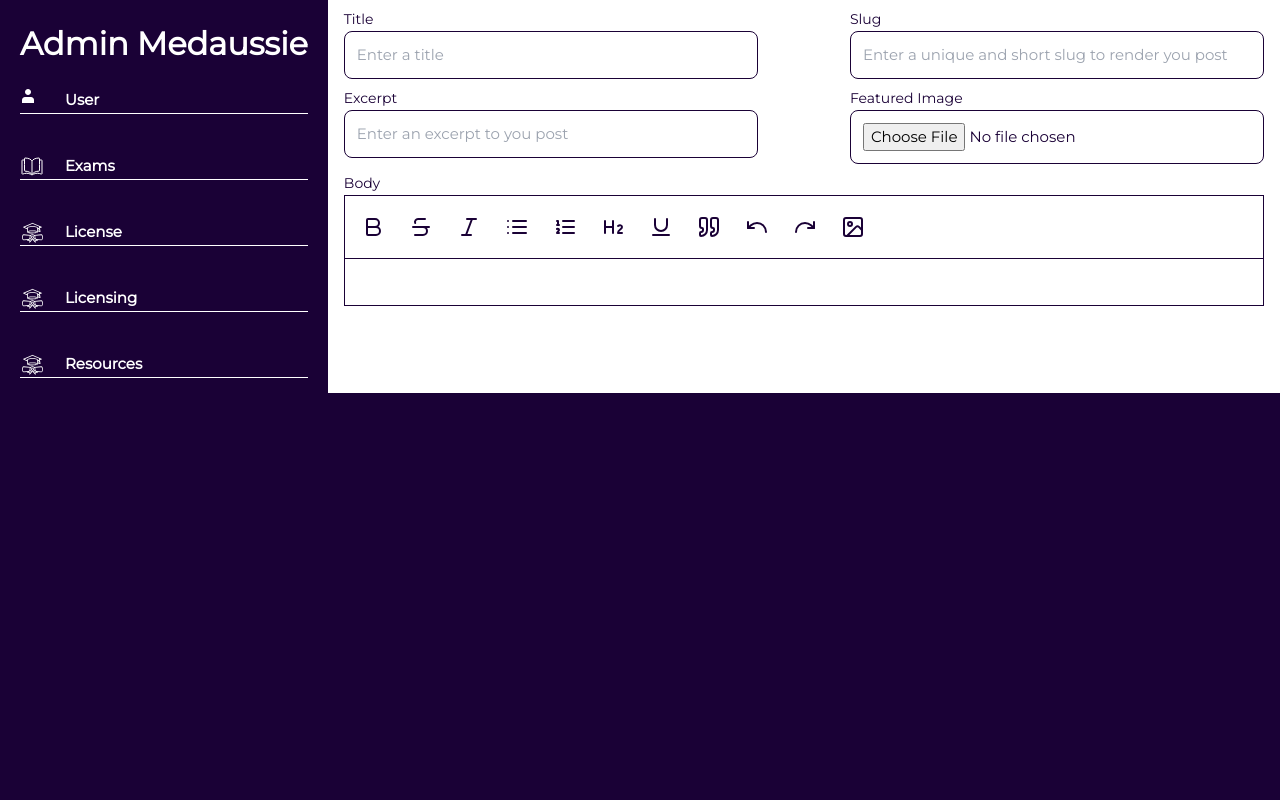
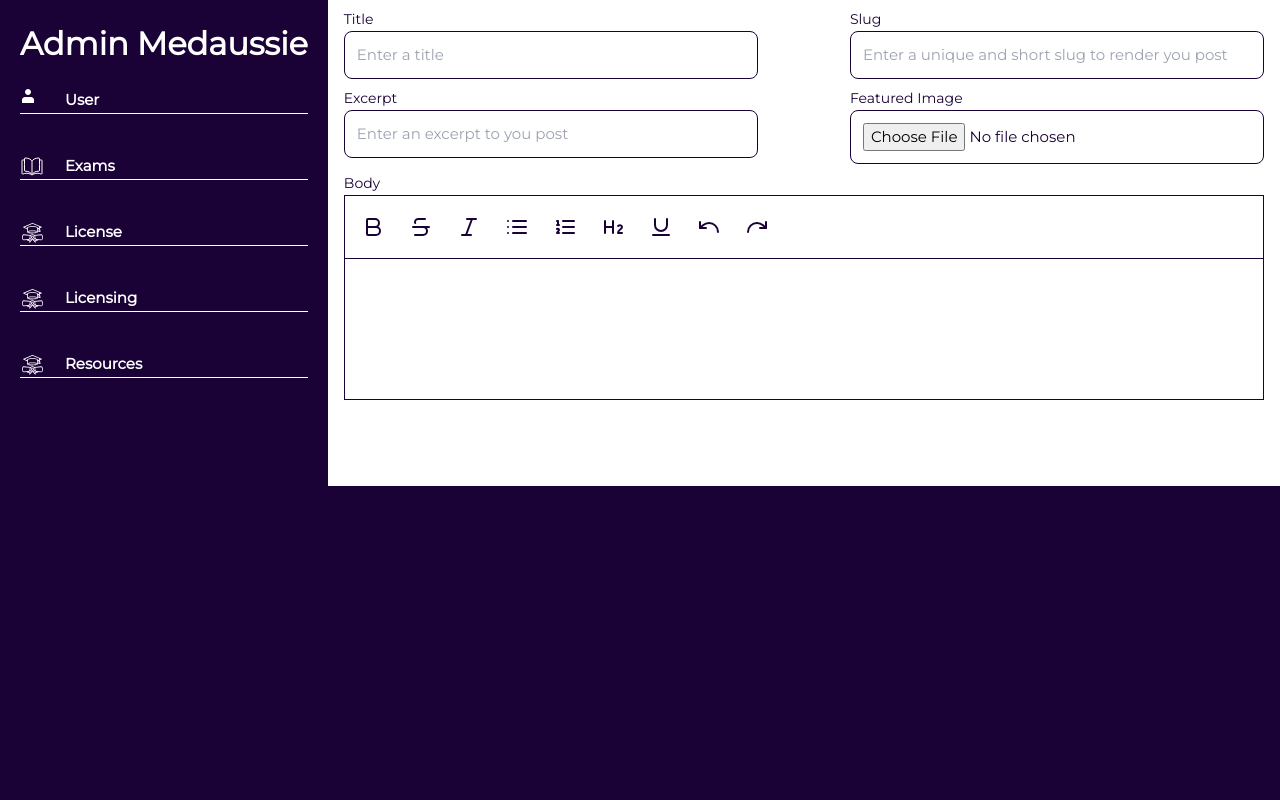
Before and after one commit to Eradz/Medaussie, a Next.js app: page /admin/exams in a window 1280 px wide. Shown: the top 800 px of the page. Built offline with nearby package versions, Linux system fonts and the light colour scheme.

Commit message:
Added headers and lists

```diff
--- a/package.json
+++ b/package.json
@@ -25,6 +25,7 @@
     "react-dom": "19.0.0-rc-02c0e824-20241028"
   },
   "devDependencies": {
+    "@tailwindcss/typography": "^0.5.15",
     "@types/node": "^20",
     "@types/react": "^18",
     "@types/react-dom": "^18",
--- a/src/components/tiptap/tiptap.tsx
+++ b/src/components/tiptap/tiptap.tsx
@@ -7,22 +7,16 @@ import Toolbar from './toolbar'
 
 const Tiptap = ({onchange, content}: {onchange: (string: string)=> void, content: string}) => {
   const editor = useEditor({
-    extensions: [Underline, StarterKit.configure(
-      {
-        heading:{
-            levels: [1, 2, 3],
-          },
-      }
-    )
-    ],
+    extensions: [Underline, StarterKit],
     editorProps:{
       attributes:{
-        class: "border-b border-l border-r px-4 py-3 outline-none border-secondary",
+        class: "prose max-w-none [&_ol]:list-decimal [&_ul]:list-disc border-b border-l border-r px-4 pt-3 pb-[100px] outline-none border-secondary",
       }
     },
     onUpdate: ({editor})=>{
       onchange(editor.getHTML())
-    }
+    },
+    immediatelyRender: false
   })
 
   return (
--- a/src/components/tiptap/toolbar.tsx
+++ b/src/components/tiptap/toolbar.tsx
@@ -1,12 +1,12 @@
 "use client"
-import React, {useCallback} from 'react'
+// import React, {useCallback} from 'react'
 import { type Editor } from '@tiptap/react'
-import { callApi } from '@zayne-labs/callapi'
-import {Bold, Strikethrough, Italic, List, ListOrdered, Heading2, Underline, Quote, Undo, Redo, Image} from "lucide-react"
+// import { callApi } from '@zayne-labs/callapi'
+import {Bold, Strikethrough, Italic, List, ListOrdered, Heading2, Underline, Undo, Redo} from "lucide-react"
 const Toolbar = ({editor, content}: {editor: Editor | null, content: string }) => {
 
     if(!editor){
-        return null
+        return false
     }
 
     // const uploadImage = useCallback(async() => {
@@ -18,12 +18,11 @@ const Toolbar = ({editor, content}: {editor: Editor | null, content: string }) =
         {icon: <Italic/>, click: ()=>editor.chain().focus().toggleItalic().run(), name: "italic"},
         {icon: <List/>, click: ()=>editor.chain().focus().toggleBulletList().run(), name: "bulletList"},
         {icon: <ListOrdered/>, click: ()=>editor.chain().focus().toggleOrderedList().run(), name: "orderedList"},
-        {icon: <Heading2/>, click: ()=>editor.chain().focus().toggleHeading({level: 2}).run(), name: "heading2"},
+        {icon: <Heading2/>, click: ()=> editor.chain().focus().toggleHeading({ level: 1 }).run(), name: 'heading'},
         {icon: <Underline/>, click: ()=>editor.chain().focus().toggleUnderline().run(), name: "underline"},
-        {icon: <Quote/>, click: ()=>editor.chain().focus().toggleBlockquote().run(), name: "blockquote"},
         {icon: <Undo/>, click: ()=>editor.chain().focus().undo().run(), name: "undo"},
         {icon: <Redo/>, click: ()=>editor.chain().focus().redo().run(), name: "redo"},
-        {icon: <Image/>, click: ()=>editor.chain().focus().toggleBulletList().run(), name: "image"},
+        // {icon: <Image/>, click: ()=>editor.chain().focus().toggleBulletList().run(), name: "image"},
     ]
   return (
     <div className='w-full h-16 border border-solid border-secondary justify-between flex'>
--- a/tailwind.config.ts
+++ b/tailwind.config.ts
@@ -1,5 +1,5 @@
 import type { Config } from "tailwindcss";
-
+import typography from '@tailwindcss/typography'
 const config: Config = {
   content: [
     "./src/pages/**/*.{js,ts,jsx,tsx,mdx}",
@@ -20,6 +20,8 @@ const config: Config = {
       },
     },
   },
-  plugins: [],
+  plugins: [
+    typography
+  ],
 };
 export default config;
```
Also changed, not shown: 1 other file (tests, documents, lock files or other folders).
